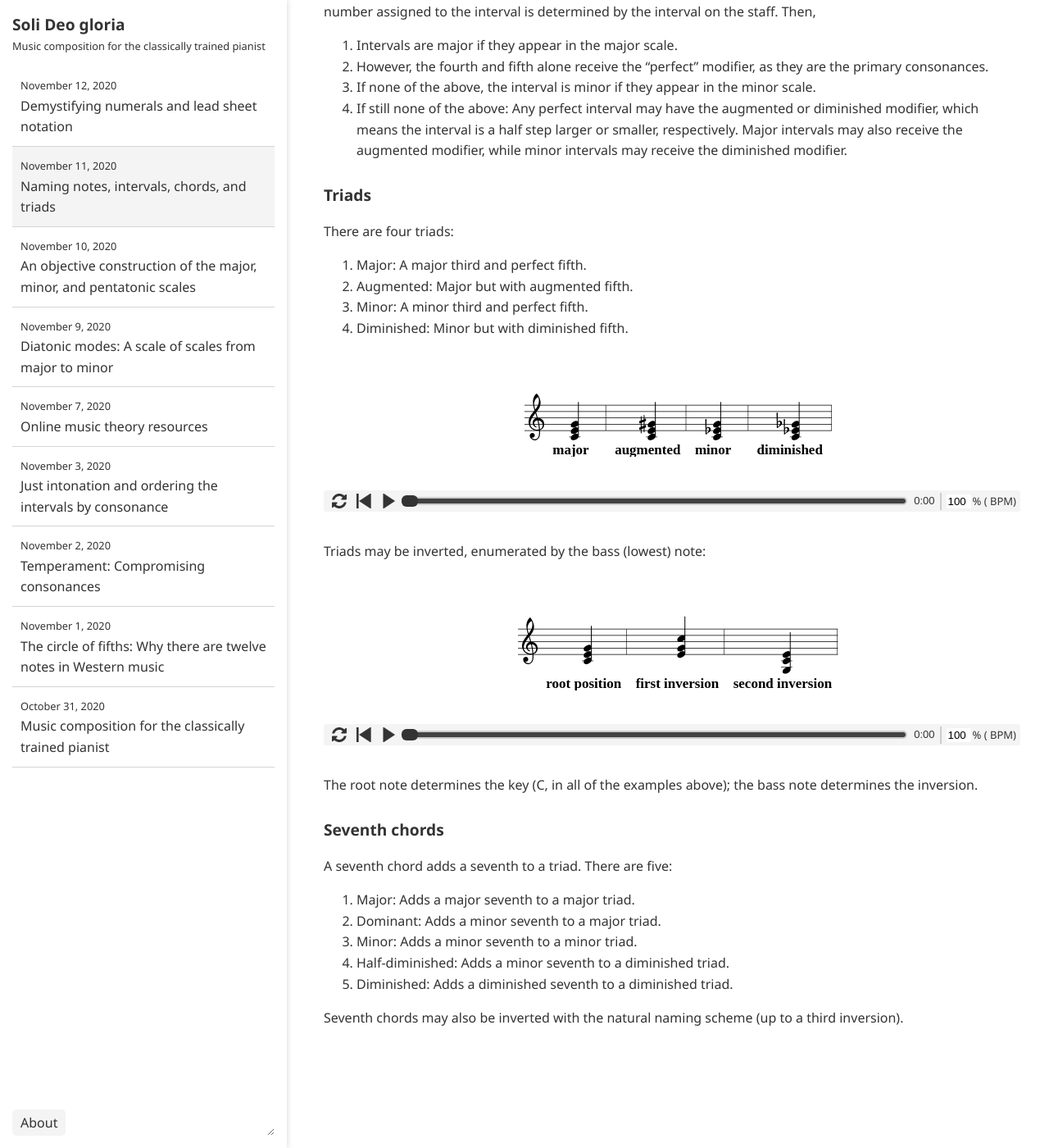
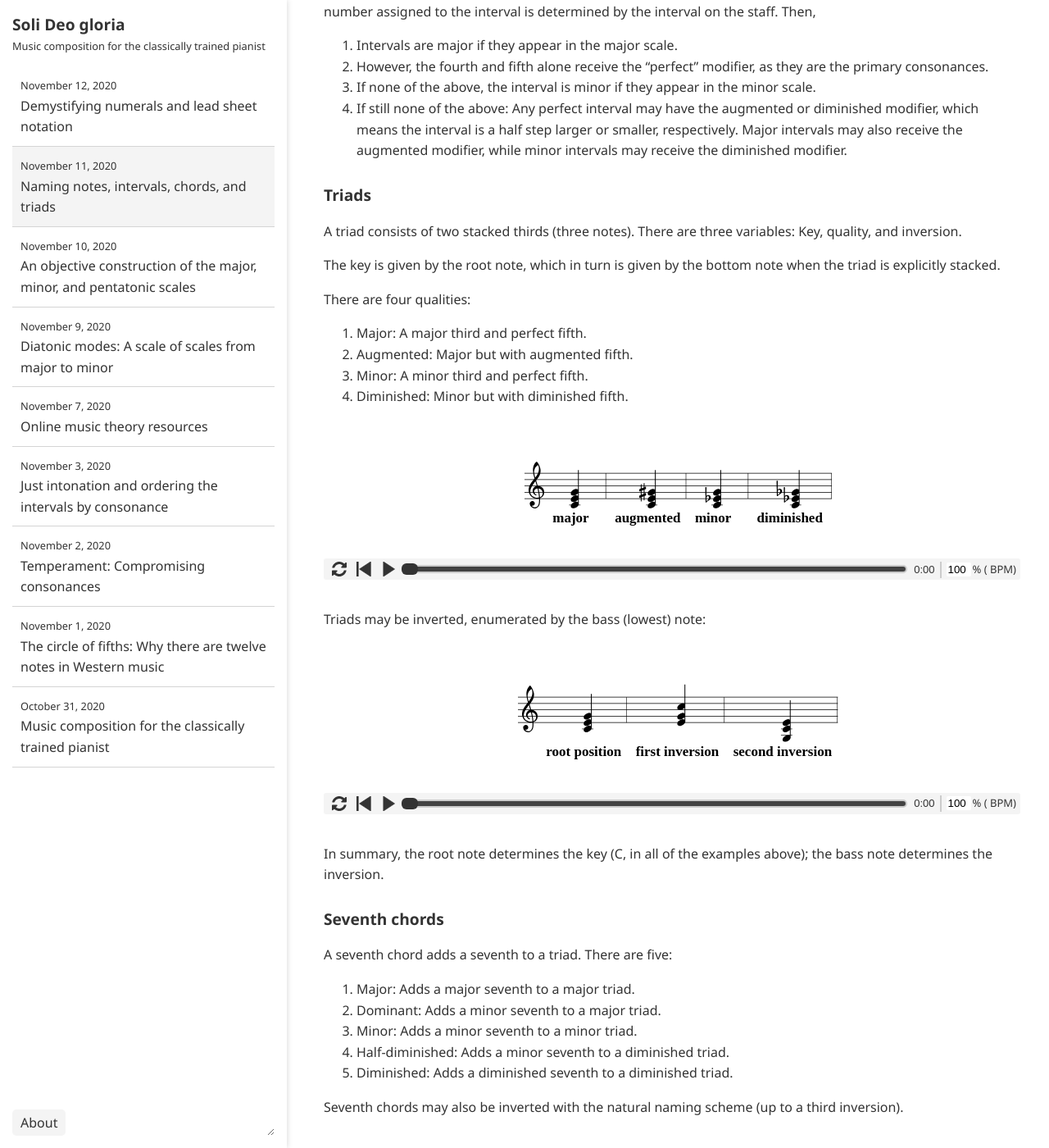
Before and after one commit to ansyblenetwork/sdg, a Jekyll site: the page built from _posts/2020-11-11-naming-notes-intervals.md, in a window 1280 px wide and 1400 px high, scrolled down 1045 px. Shown: the whole window at 82% size. Built offline with Jekyll 4.4.1, drawn with Linux system fonts in a browser that asks for light colours.

Commit message:
Update 2020-11-11-naming-notes-intervals.md

```diff
--- a/_posts/2020-11-11-naming-notes-intervals.md
+++ b/_posts/2020-11-11-naming-notes-intervals.md
@@ -57,7 +57,11 @@ Intervals are one of the rare musical objects that are named based on notation,
 
 ### Triads
 
-There are four triads:
+A triad consists of two stacked thirds (three notes). There are three variables: Key, quality, and inversion.
+
+The key is given by the root note, which in turn is given by the bottom note when the triad is explicitly stacked.
+
+There are four qualities:
 
 1. Major: A major third and perfect fifth.
 2. Augmented: Major but with augmented fifth.
@@ -89,7 +93,7 @@ w: root~position first~inversion second~inversion
 `);
 </script>
 
-The root note determines the key (C, in all of the examples above); the bass note determines the inversion.
+In summary, the root note determines the key (C, in all of the examples above); the bass note determines the inversion.
 
 ### Seventh chords
 
```
